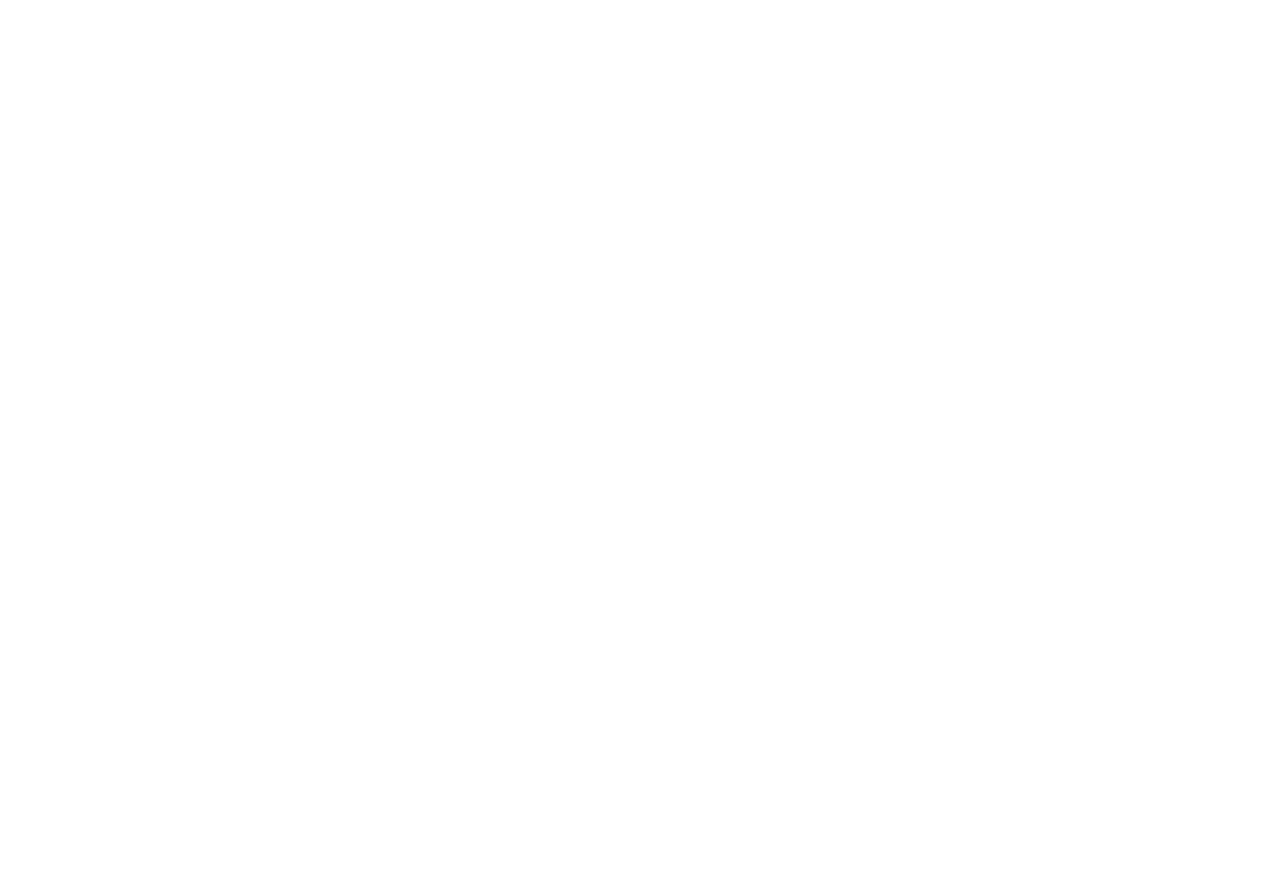
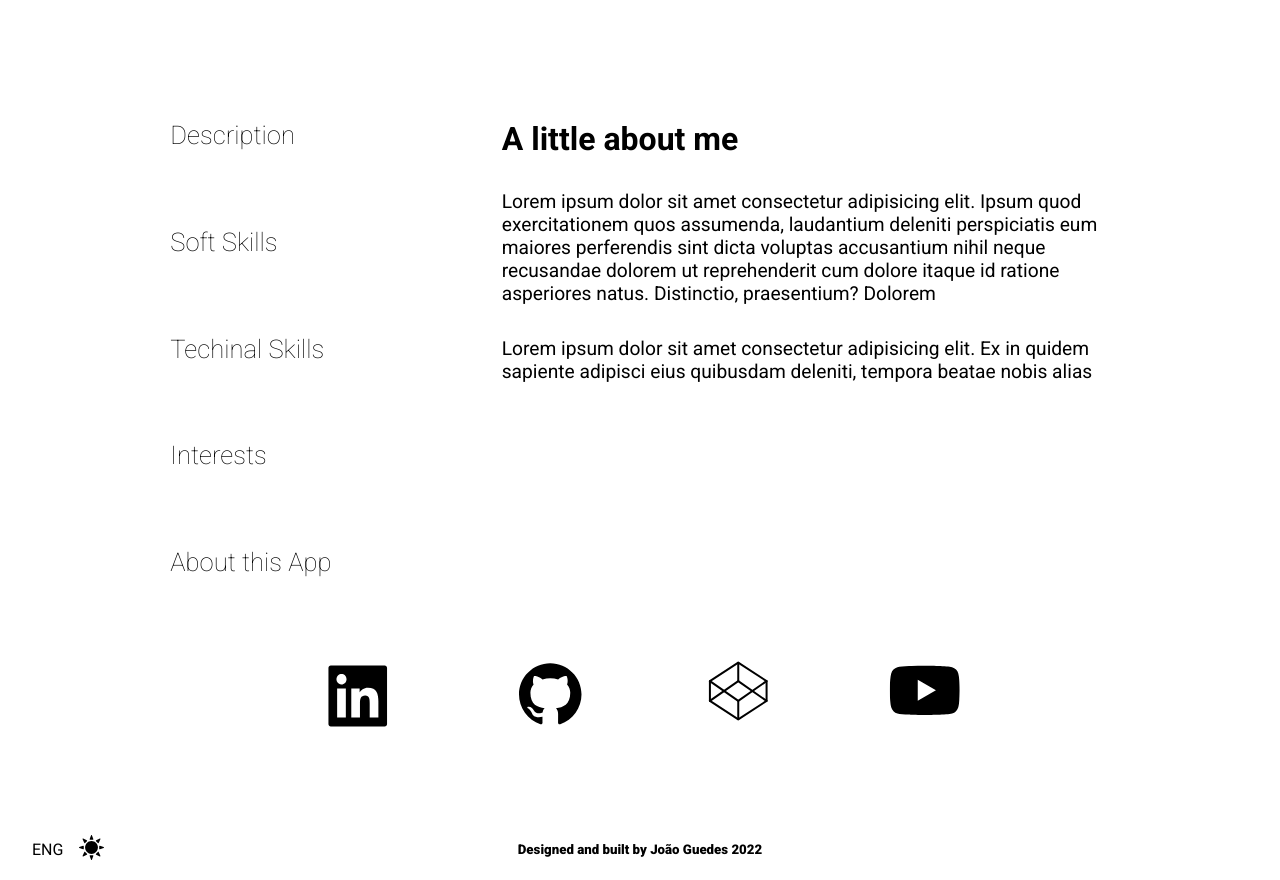
Before and after one commit to JoaoGuedes01/personal_website, a React (Create React App) app in the folder react-app/: page / in a window 1280 px wide. Shown: the part 760-1640 px from the top of the page. Before the commit the page ends 810 px from the top, so only its background shows below. Built offline with nearby package versions, Linux system fonts and the light colour scheme.

Commit message:
Added dark mode functionality to all components
Added dark mode functionality to all components

```diff
--- a/react-app/src/App.js
+++ b/react-app/src/App.js
@@ -19,19 +19,42 @@
   Contact,
   Footer,
   Loader,
+  WorkDetails,
 } from "./Components";
 
 const AnimatedRoutes = (props) => {
   const location = useLocation();
   const lang = props.lang;
+  const theme = props.theme;
   return (
     <AnimatePresence exitBeforeEnter>
       <Routes location={location} key={location.key}>
-        <Route exact path="/" element={<Aboutme lang={lang} />} />
-        <Route exact path="/work" element={<Work lang={lang} />} />
-        <Route exact path="/experience" element={<Experience />} />
-        <Route exact path="/education" element={<Education />} />
-        <Route exact path="/contacts" element={<Contact />} />
+        <Route exact path="/" element={<Aboutme lang={lang} theme={theme} />} />
+        <Route
+          exact
+          path="/work"
+          element={<Work lang={lang} theme={theme} />}
+        />
+        <Route
+          exact
+          path="/work/:id"
+          element={<WorkDetails lang={lang} theme={theme} />}
+        />
+        <Route
+          exact
+          path="/experience"
+          element={<Experience lang={lang} theme={theme} />}
+        />
+        <Route
+          exact
+          path="/education"
+          element={<Education lang={lang} theme={theme} />}
+        />
+        <Route
+          exact
+          path="/contacts"
+          element={<Contact lang={lang} theme={theme} />}
+        />
       </Routes>
     </AnimatePresence>
   );
@@ -39,18 +62,27 @@
 
 const App = () => {
   const [lang, setLang] = useState("eng");
-  const [loading, setLoading] = useState(true);
+  const [theme, setTheme] = useState("light");
+  const [loading, setLoading] = useState(false);
 
   return (
-    <div>
+    <div
+      className={theme == "light" ? "light-body" : "dark-body"}
+      tabIndex="-1"
+    >
       <AnimatePresence exitBeforeEnter>
         {loading ? (
           <Loader key="loader" setLoading={setLoading} />
         ) : (
           <Router key="router">
-            <Navbar />
-            <AnimatedRoutes lang={lang} />
-            <Footer setLang={setLang} lang={lang} />
+            <Navbar lang={lang} theme={theme} />
+            <AnimatedRoutes lang={lang} theme={theme} />
+            <Footer
+              setLang={setLang}
+              lang={lang}
+              setTheme={setTheme}
+              theme={theme}
+            />
           </Router>
         )}
       </AnimatePresence>
```
